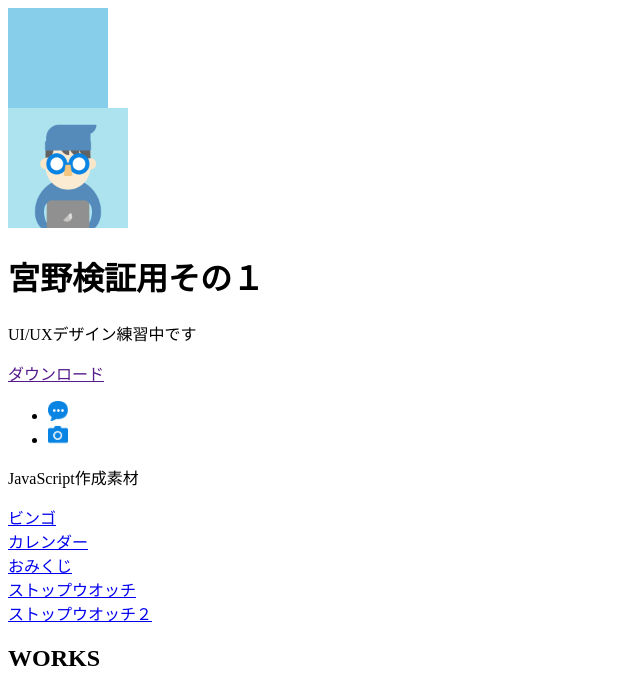
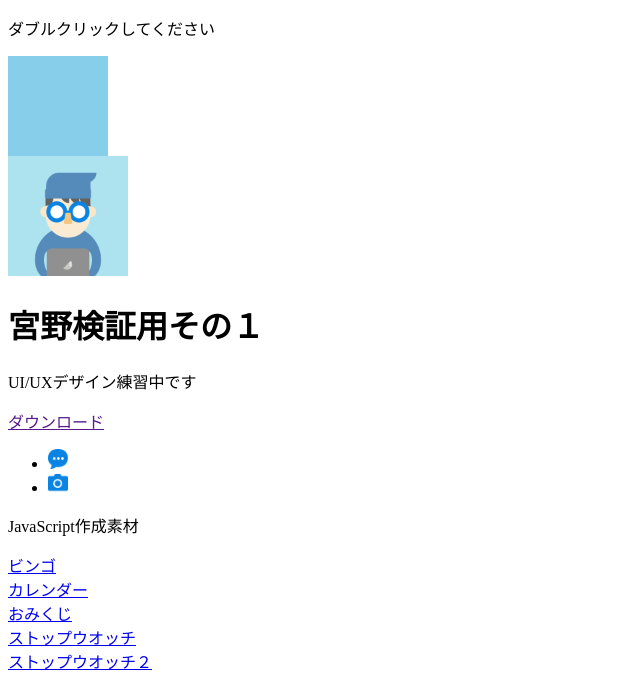
Before and after one commit to ymiya17/y17.github.io, a plain HTML site: page index.html in a window 1280 px wide. Shown: the top 689 px of the page, without its empty margins (0-640 px from the left). Drawn offline with Linux system fonts and the light colour scheme.

Commit message:
Update index.html

```diff
--- a/index.html
+++ b/index.html
@@ -15,19 +15,21 @@
     }
   </style>
 
-  <div class="box" id="target"></div>
+</head>
+<body>
+  <p>ダブルクリックしてください</p>
+   <div class="box" id="target"></div>
 
   <script>
     'use strict';
 
     document.getElementById('target').addEventListener('click', () => {
       document.getElementById('target').style.background = 'pink';
+      document.getElementById('target').style.borderRadius = '50%';
     });
   </script>
 
 
-</head>
-<body>
   <header>
     <img src="img/taro.png" width="120" height="120" alt="宮野靖章のアイコンです">
     <h1>宮野検証用その１</h1>
```
